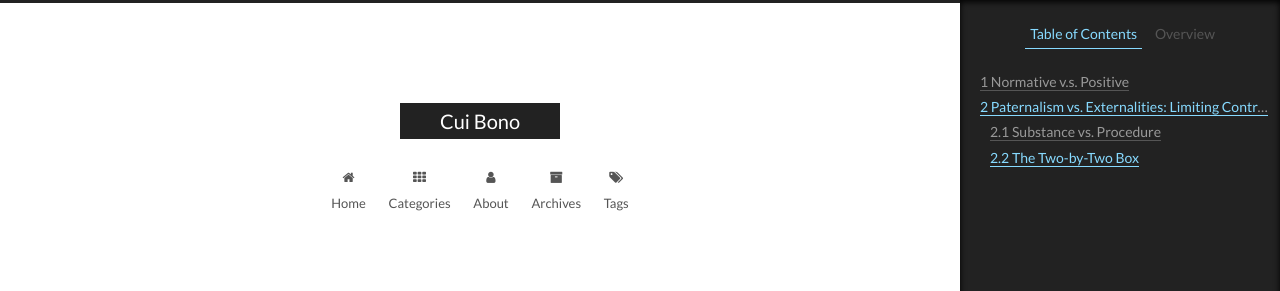
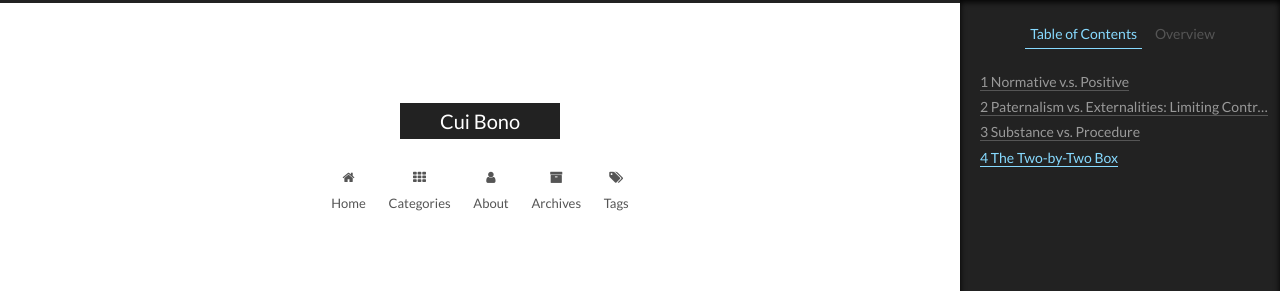
Before and after one commit to acq7line/acq7line.github.io, a Jekyll site: the page built from _posts/2023-01-29-Normative v.s. Positive.md, in a window 1280 px wide. Shown: the top 291 px of the page. Built offline with Jekyll 4.4.1, drawn with Linux system fonts in a browser that asks for light colours.

```diff
--- a/_posts/2023-01-29-Normative v.s. Positive.md
+++ b/_posts/2023-01-29-Normative v.s. Positive.md
@@ -104,7 +104,7 @@ Immutable rules limit freedom of contract and this limitation is justified only
 
 Should the law enforce such an agreement? Would a rule restricting women’s contractual freedom to enter into such an agreement be based on paternalism or externality concerns?
 
-## Substance vs. Procedure
+# Substance vs. Procedure
 
 <u>Procedural rules（程序规则/法）</u> govern how, in court, the process of litigation will be carried out.
 
@@ -139,7 +139,7 @@ Lawyers, in their interpersonal dealings, tend to become more acutely aware of t
 
 **Q2:** How does the Erie doctrine relate to the distinction between substantive and procedural law? (Hint: See Gacek v. American Airlines).
 
-## The Two-by-Two Box
+# The Two-by-Two Box
 
 Whenever you learn that the law over time, or in different jurisdictions, has taken **three different approaches** to regulation, you should ask yourself whether it's possible to display these three approaches in a two by two matrix and thereby **uncover a hidden fourth approach**.
 
@@ -147,7 +147,7 @@ Whenever you learn that the law over time, or in different jurisdictions, has ta
 
 《Property Rules, Liability Rules, and Inalienability: One View of the Cathedral》
 
-*other ref: [產權的法律保護模式](https://talkecon.com/property_protection/#:~:text=%E9%A6%96%E5%85%88%E6%8F%90%E5%87%BA%E7%94%A2%E6%AC%8A%EF%BC%88entitlement%EF%BC%89%5B,%E5%8A%A0%E4%BB%A5%E8%AE%8A%E5%BD%A2%E6%88%96%E7%B4%B0%E8%86%A9%E5%8C%96%EF%BC%8C)*
+*other ref： [產權的法律保護模式](https://talkecon.com/property_protection/#:~:text=%E9%A6%96%E5%85%88%E6%8F%90%E5%87%BA%E7%94%A2%E6%AC%8A%EF%BC%88entitlement%EF%BC%89%5B,%E5%8A%A0%E4%BB%A5%E8%AE%8A%E5%BD%A2%E6%88%96%E7%B4%B0%E8%86%A9%E5%8C%96%EF%BC%8C)*
 
 <font color='grey'># Ian's favourite law review</font>
 
```
